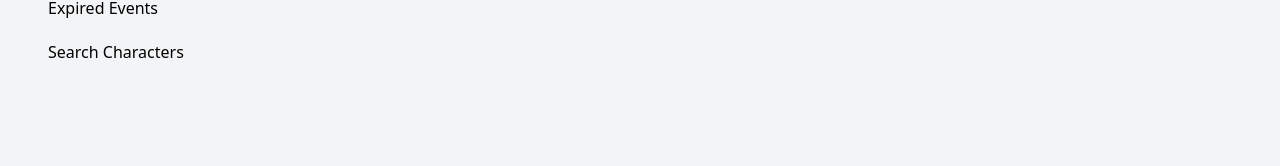
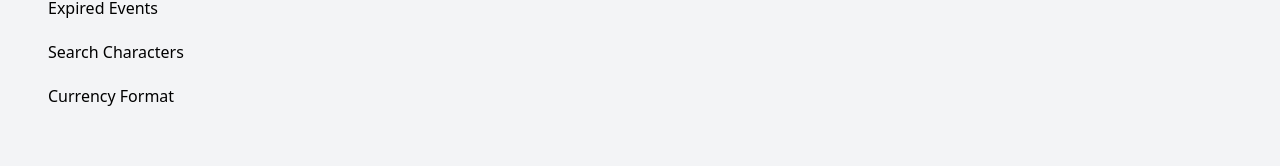
Before and after one commit to soorajlegend/web.phpSniper, a Next.js app: page /docs in a window 1280 px wide. Shown: the part 700-866 px from the top of the page. Built offline with nearby package versions, Linux system fonts and the light colour scheme.

Commit message:
added currency format to documentation

```diff
--- a/store.ts
+++ b/store.ts
@@ -923,4 +923,51 @@ if ($update) {
       },
     ],
   },
+  {
+    title: "Currency format",
+    description: `The function <b>currencyFormat()</b> function is used to format a number as currency, with an optional number of decimal places and a currency symbol.Finally, the function adds the currency symbol to the formatted number and returns the resulting string.<br />Check the parameters below:<br />
+
+        <li>1st parameter: the number to be formatted as currency</li>
+        <li>2nd parameter: (optional): the number of decimal places to include in the formatted number. Defaults to 0 if not provided</li>
+        <li>3rd parameter: (optional): the currency symbol to use. Defaults to an empty string if not provided.</li>
+<br />
+        Here are some examples to describe how you can use the function
+
+        `,
+    examples: [
+        {
+            title: "Format a number as NGN with no decimal places.",
+            description:
+            "The following function will return the formatted amount with no decimal starting with euros symbol",
+            code: `
+            <?php
+            include "./sniper.php";
+
+            $price = 10.50;
+            $formatted_price = currencyFormat($price, 0, 'NGN');
+
+            echo $formatted_price; // Output: "NGN10"
+
+
+            ?>
+            `,
+        },
+        {
+          title: "Format a number as dollars with two decimal places",
+          description:
+            "The following function will return the formatted amount with two decimal places starting with dallar symbol",
+          code: `
+                  <?php
+                  include "./sniper.php";
+
+                  $price = 15.99;
+                  $formatted_price = currencyFormat($price, 2, '$');
+
+                  echo $formatted_price; // Output: "$15.99"
+
+                  ?>
+                  `,
+        },
+    ],
+  },
 ];
```
